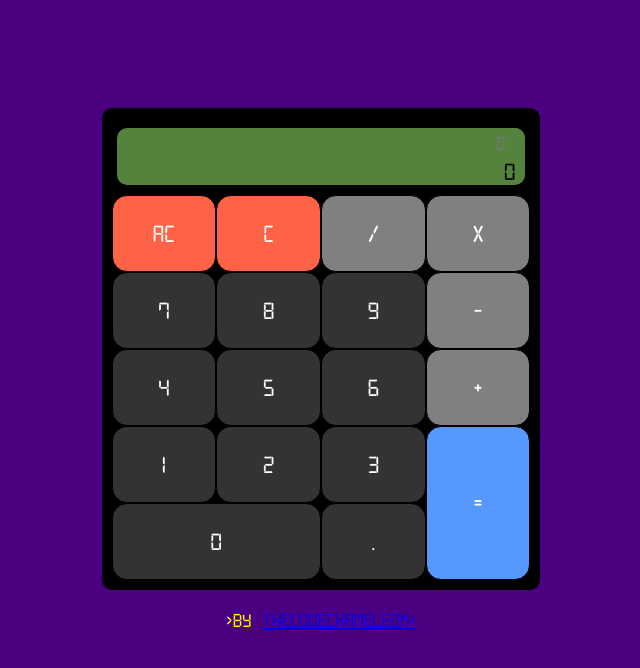
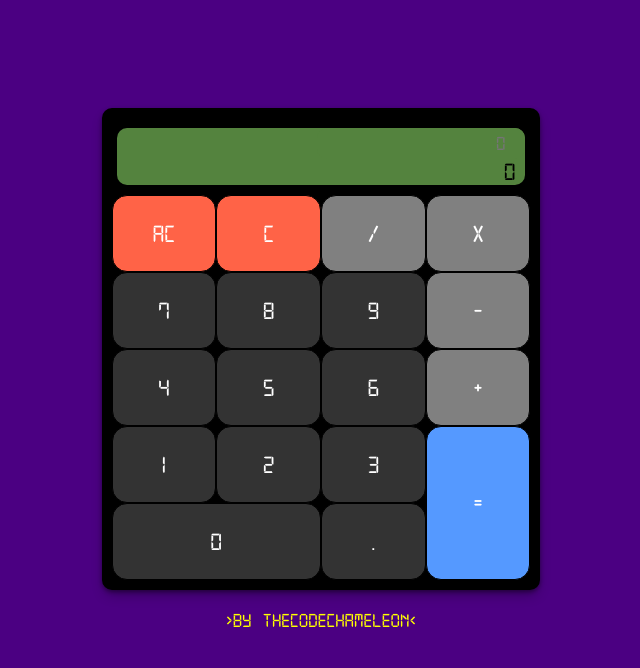
Before and after one commit to TheCodeChameleon/Project-JavaScript-Calculator, a plain HTML site: page index.html in a window 1280 px wide. Shown: the whole page, without its empty margins (319-959 px from the left). Drawn offline with nearby package versions, Linux system fonts and the light colour scheme.

Commit message:
IMPROVED STYLING

```diff
--- a/styles.css
+++ b/styles.css
@@ -6,6 +6,7 @@
     font-family: "digital";
     src: url("fonts/digital-7.ttf") format("truetype");
 }
+
 
 body{
     font-family: "digital";
@@ -33,6 +34,7 @@ body{
     background-color: black;
     border: 10px black solid;
     border-radius: 10px;
+    box-shadow: rgba(0, 0, 0, 0.4) 0px 2px 4px, rgba(0, 0, 0, 0.3) 0px 7px 13px -3px, rgba(0, 0, 0, 0.2) 0px -3px 0px inset;
 }
 
 .padButton {
@@ -103,6 +105,11 @@ body{
     color: #ffff00;
 }
 
+.footer a{
+    color: #ffff00;
+    text-decoration: none;
+}
+
 .total{
     margin-right: 10px;
 }
```
